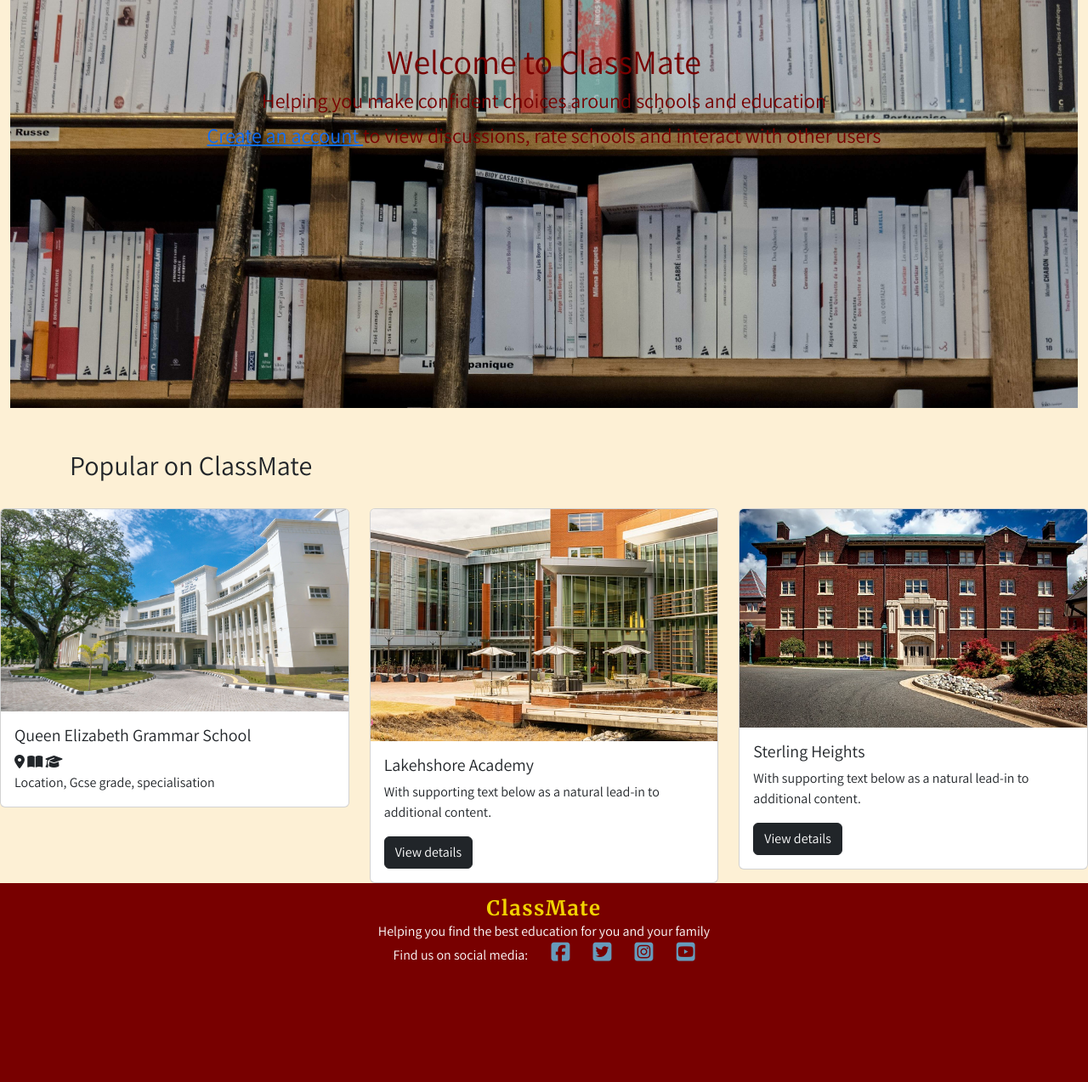
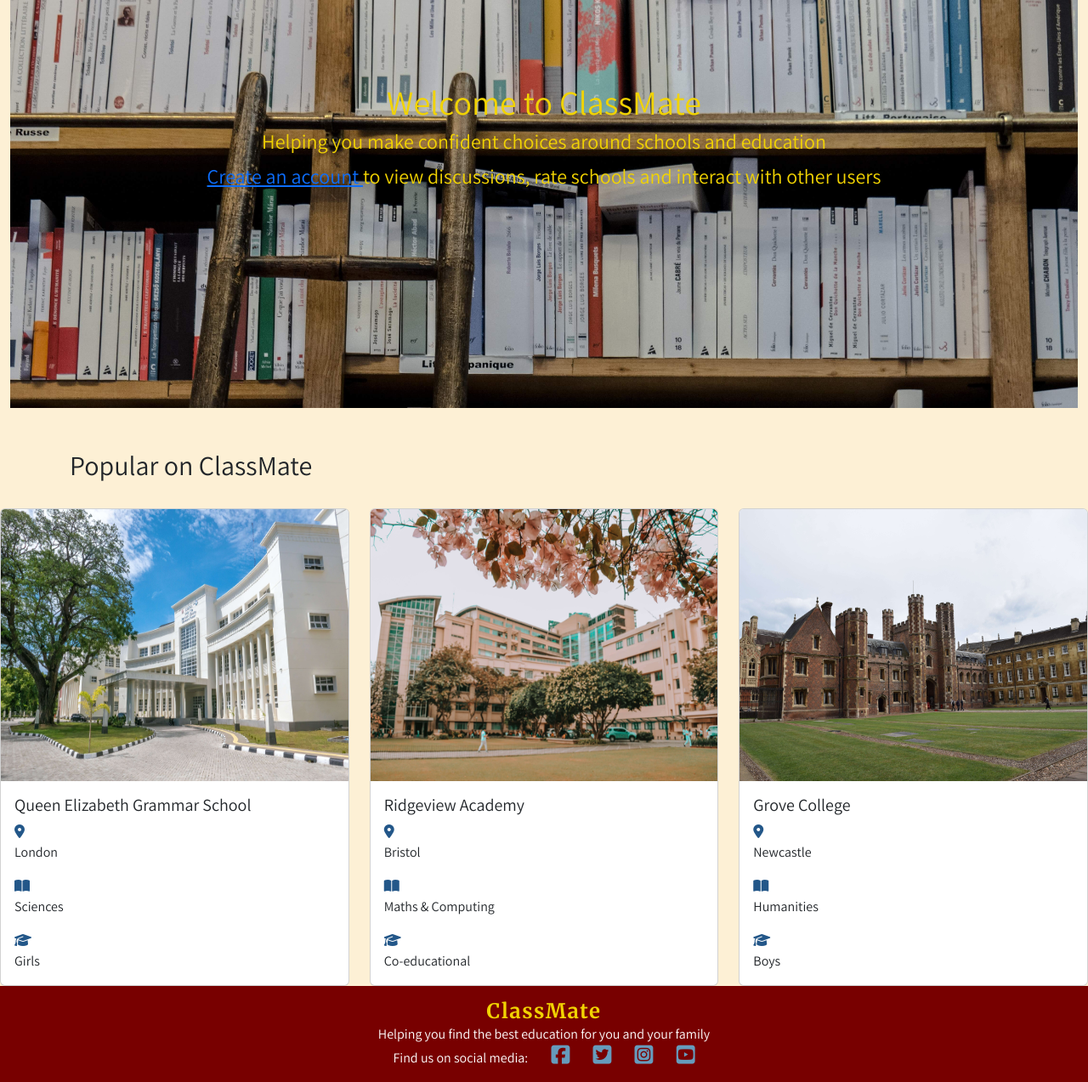
Before and after one commit to georgiagrayland/P4-ClassMate, a Django app: page / in a window 1280 px wide. Shown: the part 74-1347 px from the top of the page at 85% size. Before the commit the page ends 1205 px from the top, so only its background shows below. Run offline with Django 3.2, Linux system fonts and the light colour scheme; some libraries are stand-ins or nearby versions.

Commit message:
edit homepage layout and image sizes

```diff
--- a/static/css/style.css
+++ b/static/css/style.css
@@ -61,7 +61,8 @@
 
 /* --------------------- Homepage --------------------- */
 .welcome, .welcome-text{
-    color:#780000;
+    /*color:#780000;*/
+    color: #F1D302;
 }
 
 .welcome-text{
@@ -72,6 +73,14 @@
     background: url('../media/books.jpg') no-repeat;
     background-size: cover;
     height: 60vh;
+}
+
+.fa-solid{
+    color: #235789;
+}
+
+.card-img-top{
+    height: 40vh;
 }
 
 /* --------------------- Schools List Page  --------------------- */
--- a/templates/index.html
+++ b/templates/index.html
@@ -6,10 +6,10 @@
 <div class="container-fluid">
     <div class="bg-image main-image">
         <div class="pt-5 welcome-message text-center">
-        <h1 class="welcome">Welcome to ClassMate</h1>
+        <h1 class="welcome pt-5">Welcome to ClassMate</h1>
         <h2 class="welcome-text">Helping you make confident choices around schools and education</h2>
         {% if user.is_authenticated %}
-        <p class="welcome-text">Welcome back!<a href="{% url 'schools' %}">View school pages </a>to leave comments and interact with other users</p>
+        <p class="welcome-text">Welcome back!<a href="{% url 'schools' %}"> View school pages </a>to leave comments and interact with other users</p>
         {% else %}
         <p class="welcome-text"><a href="{% url 'account_signup' %}">Create an account </a>to view discussions, rate schools and interact with other users</p>
         {% endif %}
@@ -36,30 +36,31 @@
         <img class="card-img-top" src="/static/media/queen-elizabeth-grammar.jpg" alt="Card image">
         <div class="card-body">
           <h5 class="card-title">Queen Elizabeth Grammar School</h5>
-          <i class="fa-solid fa-location-dot"></i>
-          <i class="fa-solid fa-book-open"></i>
-          <i class="fa-solid fa-graduation-cap"></i>
-          <p class="card-text">Location, Gcse grade, specialisation</p>
+          <i class="fa-solid fa-location-dot"></i><p class="card-text">London</p>
+          <i class="fa-solid fa-book-open"></i><p class="card-text">Sciences</p>
+          <i class="fa-solid fa-graduation-cap"></i><p class="card-text">Girls</p>
         </div>
       </div>
     </div>
     <div class="col-sm-4 mb-3 mb-sm-0 p3">
       <div class="card">
-        <img class="card-img-top" src="/static/media/home-image.jpg" alt="Card image">
+        <img class="card-img-top" src="/static/media/school-3.jpg" alt="Card image">
         <div class="card-body">
-          <h5 class="card-title">Lakehshore Academy</h5>
-          <p class="card-text">With supporting text below as a natural lead-in to additional content.</p>
-          <a href="#" class="btn btn-dark">View details</a>
+          <h5 class="card-title">Ridgeview Academy</h5>
+          <i class="fa-solid fa-location-dot"></i><p class="card-text">Bristol</p>
+          <i class="fa-solid fa-book-open"></i><p class="card-text">Maths & Computing</p>
+          <i class="fa-solid fa-graduation-cap"></i><p class="card-text">Co-educational</p>
         </div>
       </div>
     </div>
     <div class="col-sm-4 mb-3 mb-sm-0 p3">
         <div class="card">
-          <img class="card-img-top" src="/static/media/springwood-hall.jpg" alt="Card image">
+          <img class="card-img-top" src="/static/media/school-1.jpg" alt="Card image">
           <div class="card-body">
-            <h5 class="card-title">Sterling Heights</h5>
-            <p class="card-text">With supporting text below as a natural lead-in to additional content.</p>
-            <a href="#" class="btn btn-dark">View details</a>
+            <h5 class="card-title">Grove College</h5>
+            <i class="fa-solid fa-location-dot"></i><p class="card-text">Newcastle</p>
+            <i class="fa-solid fa-book-open"></i><p class="card-text">Humanities</p>
+            <i class="fa-solid fa-graduation-cap"></i><p class="card-text">Boys</p>
           </div>
         </div>
       </div>
```
Also changed, not shown: static/media/school-1.jpg (added), static/media/school-3.jpg (added).
